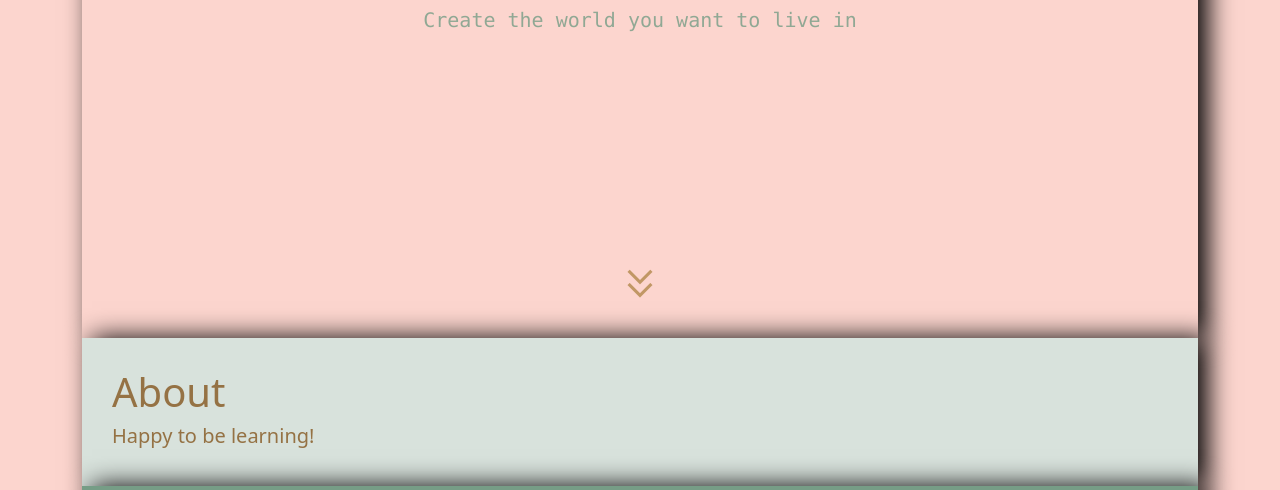
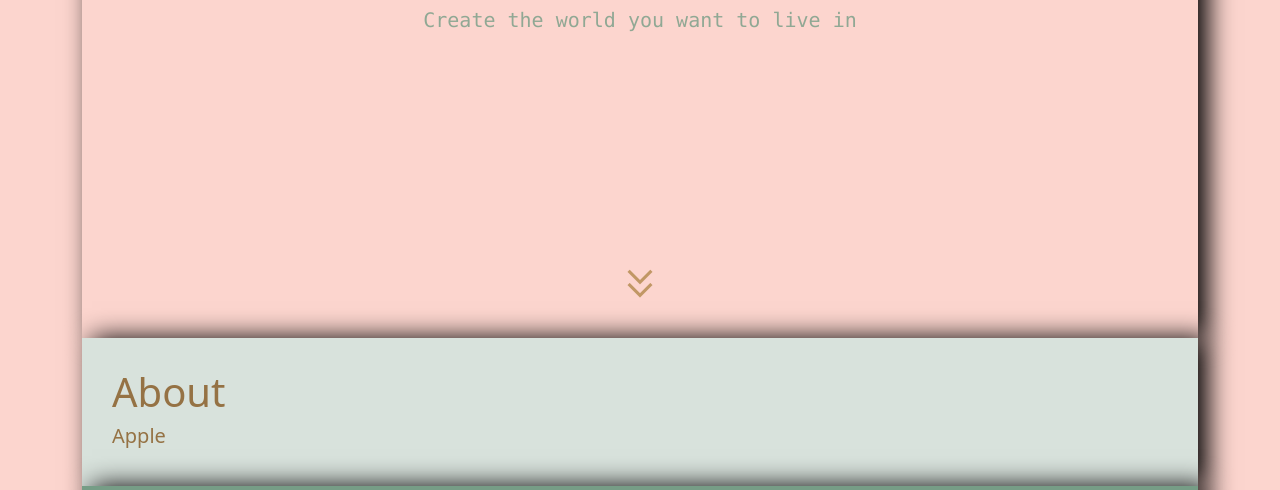
Before and after one commit to perincezt/perincezt.github.io, a plain HTML site: page index.html in a window 1280 px wide. Shown: the part 462-952 px from the top of the page. Drawn offline with nearby package versions, Linux system fonts and the light colour scheme.

Commit message:
Apple
game in class

```diff
--- a/index.html
+++ b/index.html
@@ -35,7 +35,7 @@
       <!--End of Intro-->
       <section id="about">
         <h1>About</h1>
-        <h5>Happy to be learning!</h5>
+        <h5>Apple</h5>
       </section>
       <!--End of about-->
       <section id="contact">
```
